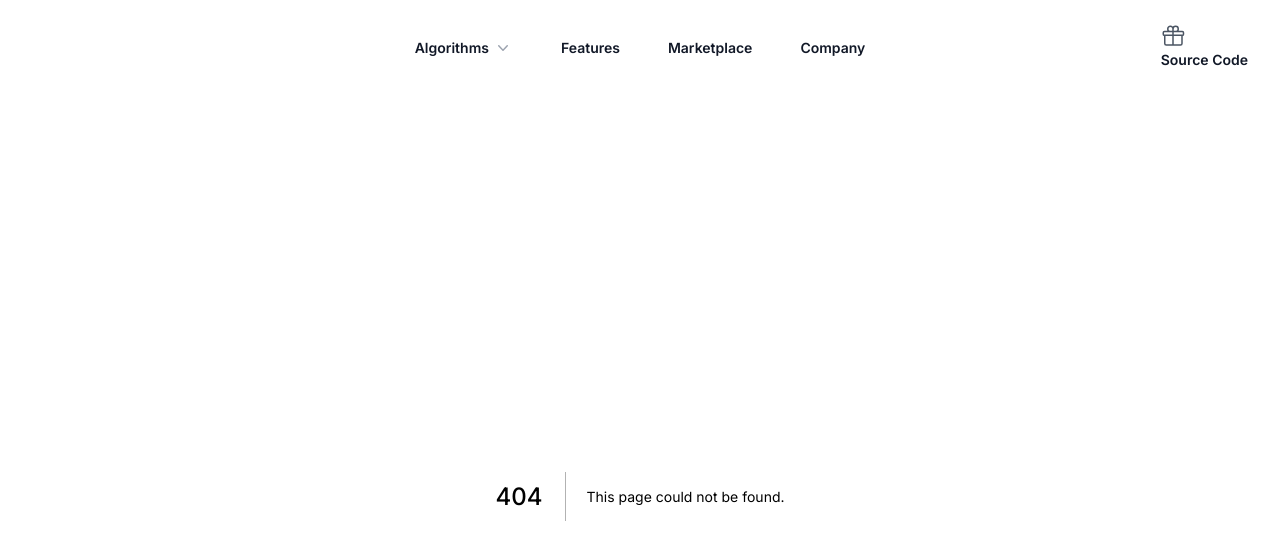
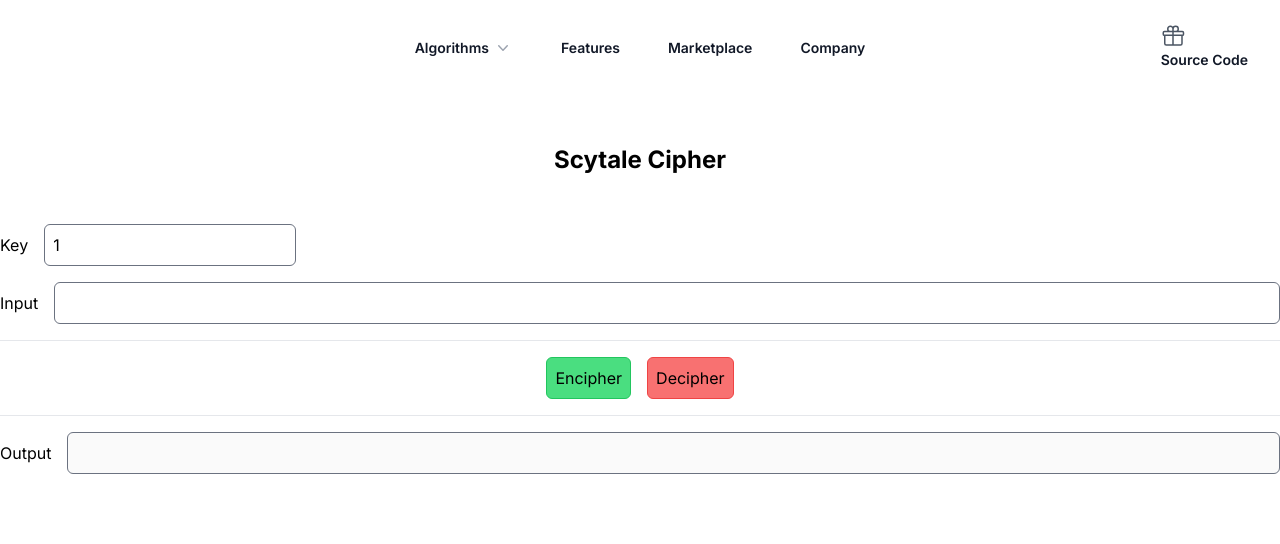
Before and after one commit to asadhayat1068/cryptography-book, a Next.js app: page /algorithms/scytale-cipher in a window 1280 px wide. Before the commit this address had no page. Shown: the top 544 px of the page. Built offline with nearby package versions, Linux system fonts and the light colour scheme.

Commit message:
Scytale Cipher

```diff
--- /dev/null
+++ b/src/app/algorithms/scytale-cipher/ScytaleCipher.tsx
@@ -0,0 +1,22 @@
+export class ScytaleCipher {
+  public static encipher(message: string, key: number): string {
+    let cipher = "";
+    for (let k = 0; k < key; k++) {
+      for (let i = k; i < message.length; i += key) {
+        cipher += message[i];
+      }
+    }
+    return cipher;
+  }
+
+  public static decipher(cipher: string, key: number): string {
+    let message = "";
+    const repitition = Math.ceil(cipher.length / key);
+    for (let k = 0; k < repitition; k++) {
+      for (let i = k; i < cipher.length; i += repitition) {
+        message += cipher[i];
+      }
+    }
+    return message;
+  }
+}
--- /dev/null
+++ b/src/app/algorithms/scytale-cipher/page.tsx
@@ -0,0 +1,73 @@
+"use client";
+import { useState } from "react";
+import { ScytaleCipher } from "./ScytaleCipher";
+const ScytaleCipherPage = () => {
+  const [key, setKey] = useState(1);
+  const [input, setInput] = useState("");
+  const [output, setOutput] = useState("");
+
+  const encryptText = () => {
+    setOutput(ScytaleCipher.encipher(input, key));
+  };
+
+  const decryptText = () => {
+    setOutput(ScytaleCipher.decipher(input, key));
+  };
+
+  return (
+    <div className="container mx-auto mt-2">
+      <h1 className="my-12 text-center text-2xl font-bold">Scytale Cipher</h1>
+      <div className="flex flex-col space-y-4">
+        <div className="flex flex-row items-center space-x-4">
+          <label htmlFor="shift">Key</label>
+          <input
+            className="border-width-1 max-w-2xl border-spacing-2 rounded-md border border-solid border-gray-500 p-2"
+            id="key"
+            type="number"
+            value={key}
+            onChange={(e) => setKey(parseInt(e.target.value) || 0)}
+          />
+        </div>
+        <div className="flex flex-row items-center space-x-4">
+          <label htmlFor="input">Input</label>
+          <input
+            className="border-width-1 w-full border-spacing-2 rounded-md border border-solid border-gray-500 p-2"
+            id="input"
+            type="text"
+            value={input}
+            onChange={(e) => setInput(e.target.value)}
+          />
+        </div>
+        <hr />
+        <div className="flex flex-row items-center justify-center space-x-4">
+          <button
+            onClick={encryptText}
+            className="border-width-1 border-spacing-2 rounded-md border border-solid border-green-500 bg-green-400 p-2"
+          >
+            Encipher
+          </button>
+          <button
+            onClick={decryptText}
+            className="border-width-1 border-spacing-2 rounded-md border border-solid border-red-500 bg-red-400 p-2"
+          >
+            Decipher
+          </button>
+        </div>
+        <hr />
+        <div className="flex flex-row items-center space-x-4">
+          <label htmlFor="output">Output</label>
+          <input
+            className="border-width-1 w-full border-spacing-2 rounded-md border border-solid border-gray-500 p-2"
+            id="output"
+            type="text"
+            value={output}
+            disabled={true}
+            // onChange={(e) => setOutput(e.target.value)}
+          />
+        </div>
+      </div>
+    </div>
+  );
+};
+
+export default ScytaleCipherPage;
--- a/src/components/layout/Header.tsx
+++ b/src/components/layout/Header.tsx
@@ -14,6 +14,12 @@ const algorithms = [
     name: "Ceaser Cipher",
     description: "A simple demo of shift cipher",
     href: "/algorithms/ceaser-cipher",
+    icon: ArrowPathIcon,
+  },
+  {
+    name: "Scytale Cipher",
+    description: "A simple demo of scytale cipher",
+    href: "/algorithms/scytale-cipher",
     icon: ArrowPathIcon,
   },
 ];
```
